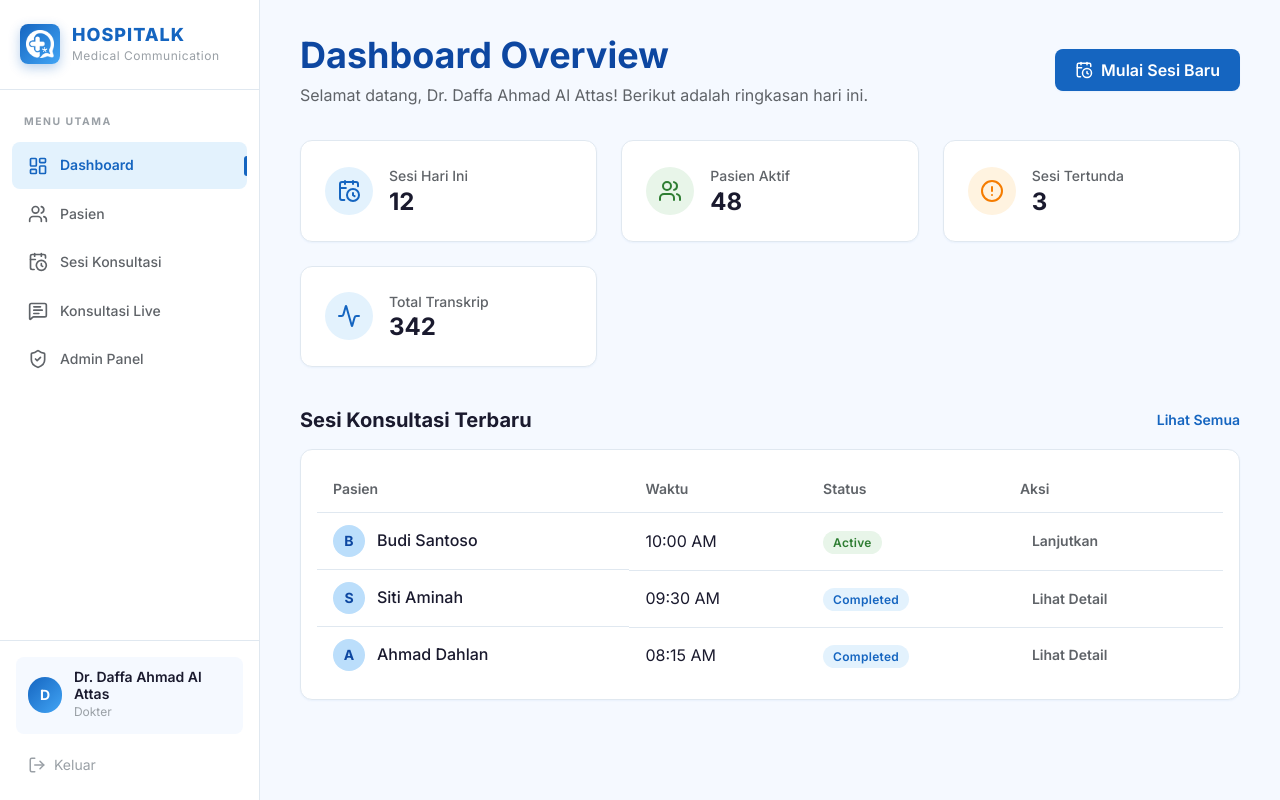
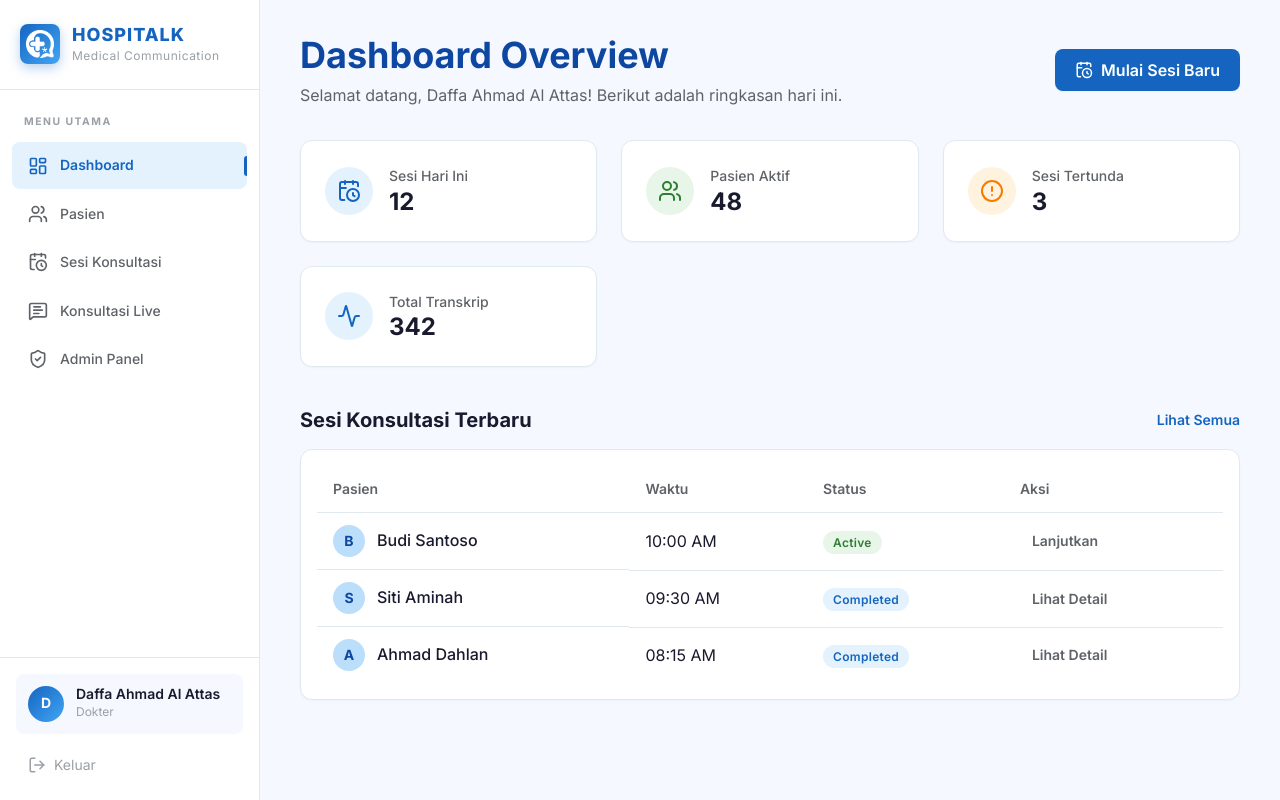
Before and after one commit to znlumins/hospitalk, a Next.js app in the folder frontend/: page /dashboard in a window 1280 px wide. Built offline with nearby package versions, Linux system fonts and the light colour scheme.

Commit message:
Remove Dr prefix

```diff
--- a/frontend/src/app/(main)/admin/page.tsx
+++ b/frontend/src/app/(main)/admin/page.tsx
@@ -8,10 +8,10 @@ import styles from './admin.module.css';
 
 export default function AdminPage() {
   const auditLogs = [
-    { id: '1', user: 'Dr. Daffa Ahmad Al Attas', action: 'UPDATE_TRANSCRIPT', resource: 'Session #1234', time: '2026-06-10 10:15:22', ip: '192.168.1.5' },
+    { id: '1', user: 'Daffa Ahmad Al Attas', action: 'UPDATE_TRANSCRIPT', resource: 'Session #1234', time: '2026-06-10 10:15:22', ip: '192.168.1.5' },
     { id: '2', user: 'Admin System', action: 'CREATE_USER', resource: 'User #992', time: '2026-06-10 09:00:00', ip: '10.0.0.1' },
     { id: '3', user: 'Nurse Ratna', action: 'VIEW_PATIENT', resource: 'Patient RM-001', time: '2026-06-09 16:45:10', ip: '192.168.1.12' },
-    { id: '4', user: 'Dr. Daffa Ahmad Al Attas', action: 'VIEW_PATIENT', resource: 'Patient RM-002', time: '2026-06-09 14:20:00', ip: '192.168.1.5' },
+    { id: '4', user: 'Daffa Ahmad Al Attas', action: 'VIEW_PATIENT', resource: 'Patient RM-002', time: '2026-06-09 14:20:00', ip: '192.168.1.5' },
   ];
 
   const devices = [
--- a/frontend/src/app/(main)/dashboard/page.tsx
+++ b/frontend/src/app/(main)/dashboard/page.tsx
@@ -28,7 +28,7 @@ export default function DashboardPage() {
       <div className={styles.header}>
         <div>
           <h1 className={styles.title}>Dashboard Overview</h1>
-          <p className="text-muted">Selamat datang, Dr. Daffa Ahmad Al Attas! Berikut adalah ringkasan hari ini.</p>
+          <p className="text-muted">Selamat datang, Daffa Ahmad Al Attas! Berikut adalah ringkasan hari ini.</p>
         </div>
         <Link href="/sessions">
           <Button icon={<CalendarClock size={18} />}>Mulai Sesi Baru</Button>
--- a/frontend/src/components/Sidebar.tsx
+++ b/frontend/src/components/Sidebar.tsx
@@ -63,7 +63,7 @@ export default function Sidebar() {
         <div className={styles.userInfo}>
           <div className={styles.avatar}>D</div>
           <div>
-            <p className={styles.userName}>Dr. Daffa Ahmad Al Attas</p>
+            <p className={styles.userName}>Daffa Ahmad Al Attas</p>
             <p className={styles.userRole}>Dokter</p>
           </div>
         </div>
```
Also changed, not shown: frontend/src/app/(main)/sessions/page.tsx (+4 -4 lines).
